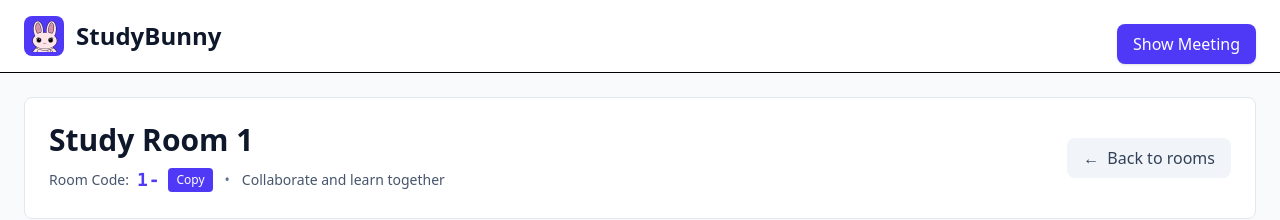
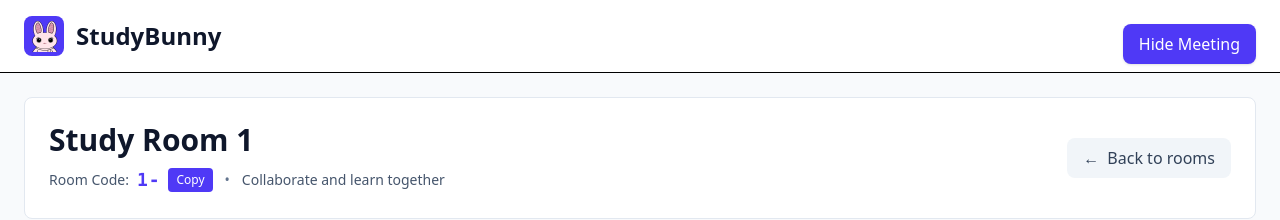
Before and after one commit to Bismithblde/hackru-project, a React (Vite) app in the folder client/: page /room/1 in a window 1280 px wide. Shown: the top 220 px of the page. Built offline with nearby package versions, Linux system fonts and the light colour scheme; no server answers.

Commit message:
fix daily popup

```diff
--- a/client/src/pages/Room.tsx
+++ b/client/src/pages/Room.tsx
@@ -28,7 +28,7 @@ const Room: React.FC = () => {
   const dailyContainerRef = useRef<HTMLDivElement>(null);
 
   // Toggle for Daily popup
-  const [showDaily, setShowDaily] = useState(false);
+  const [showDaily, setShowDaily] = useState(true);
 
   // Use custom hooks for room data and daily room
   const { users, messages, leaderboard, socketId } = useRoom({
```
